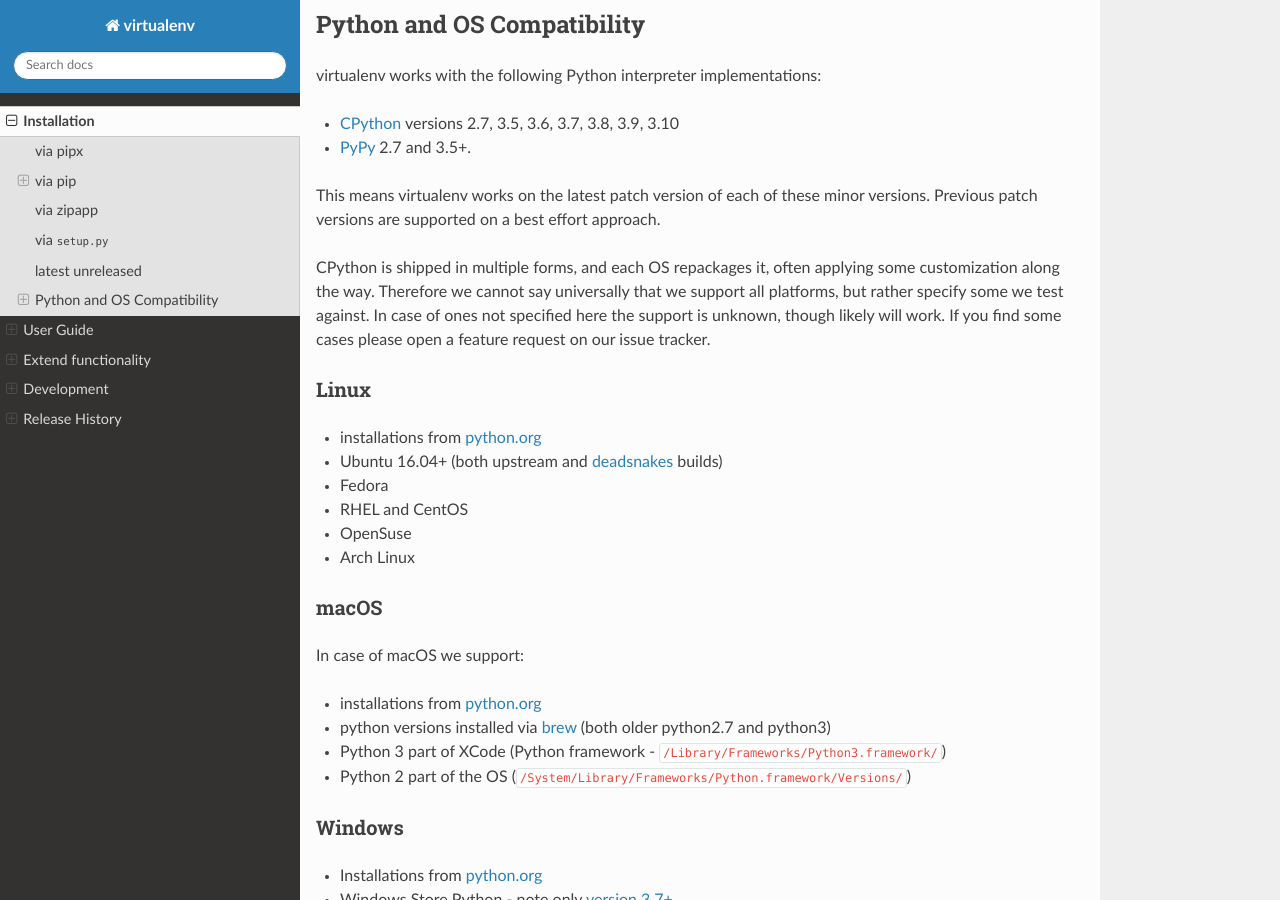
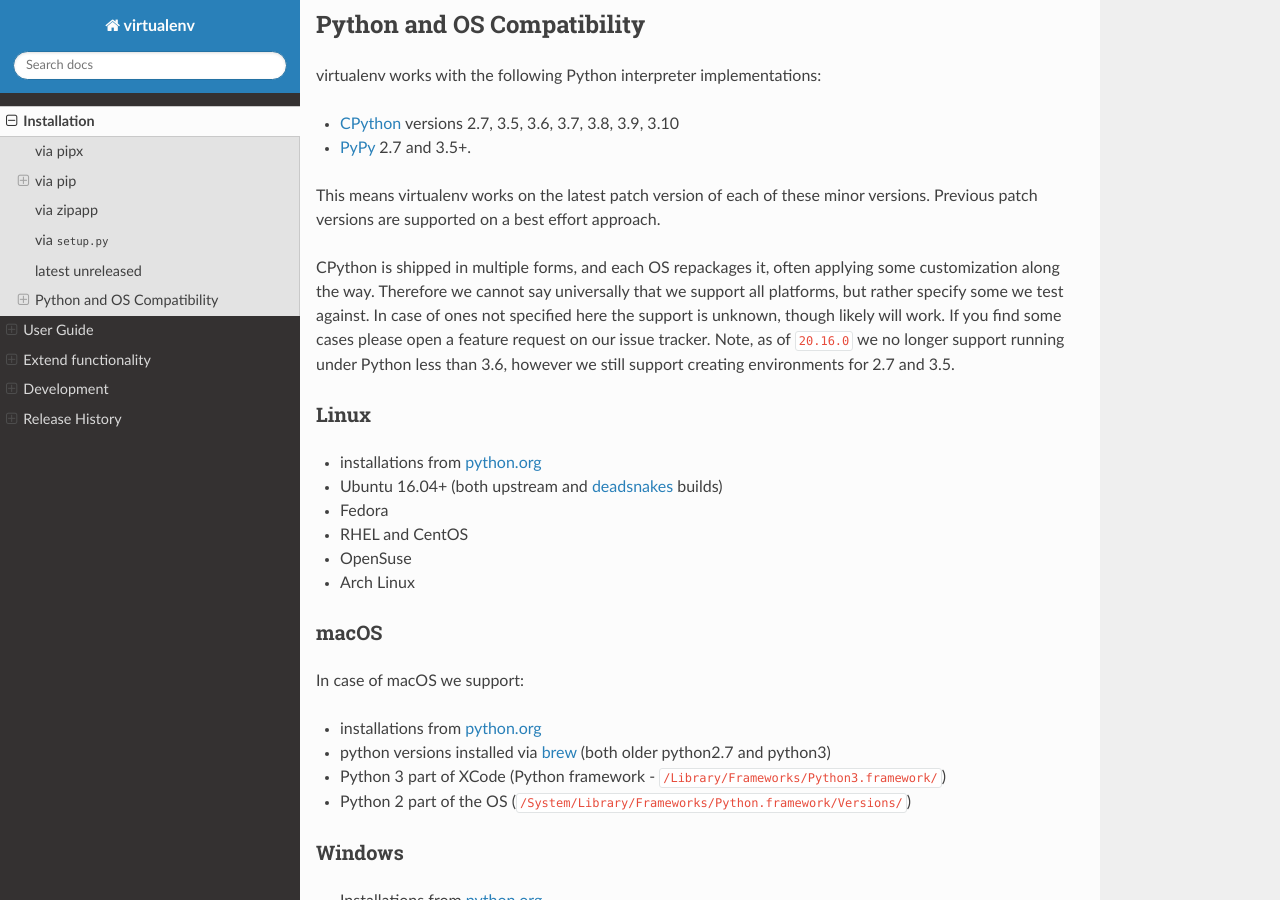
Before and after one commit to pypa/virtualenv, a Sphinx documentation site: the page built from docs/installation.rst, in a window 1280 px wide and 900 px high, scrolled down 1675 px. Built offline with Sphinx 7.4.7 and the Read the Docs theme 2.0.0, drawn with Linux system fonts in a browser that asks for light colours; pages that are not in the unit, such as notebooks, are missing from menus; the version number could not be read and is left out.

```diff
--- /dev/null
+++ b/docs/changelog/2382.feature.rst
@@ -0,0 +1 @@
+Drop support for running under Python 2 (still can generate Python 2 environments) - by :user:`gaborbernat`.
--- a/docs/installation.rst
+++ b/docs/installation.rst
@@ -97,7 +97,8 @@
 CPython is shipped in multiple forms, and each OS repackages it, often applying some customization along the way.
 Therefore we cannot say universally that we support all platforms, but rather specify some we test against. In case
 of ones not specified here the support is unknown, though likely will work. If you find some cases please open a feature
-request on our issue tracker.
+request on our issue tracker. Note, as of ``20.16.0`` we no longer support running under Python less than 3.6, however
+we still support creating environments for 2.7 and 3.5.
 
 Linux
 ~~~~~
```
Also changed, not shown: 1 other file.
